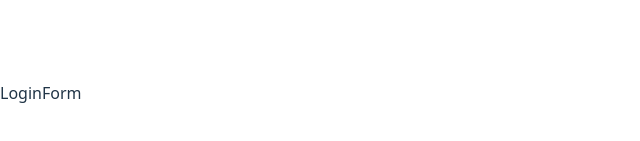
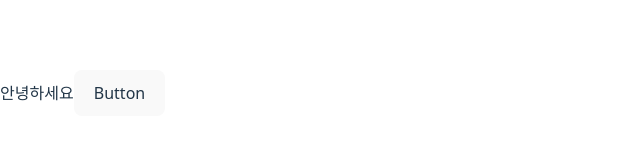
Before and after one commit to mirea-shin/MoodLog, a React (Vite) app in the folder client/: page / in a window 1280 px wide. Shown: the part 307-448 px from the top of the page, without its empty margins (0-640 px from the left). Built offline with nearby package versions, Linux system fonts and the light colour scheme.

Commit message:
Add shared form component template

```diff
--- a/client/src/auth/components/LoginForm.tsx
+++ b/client/src/auth/components/LoginForm.tsx
@@ -1,3 +1,15 @@
+import Form from '../../shared/components/form/Form';
+import Button from '../../shared/components/form/Button';
+
 export default function LoginForm() {
-  return <div>LoginForm</div>;
+  const handleLogin = () => {
+    console.log('submit login');
+  };
+
+  return (
+    <Form onSubmit={handleLogin}>
+      안녕하세요
+      <Button type="submit" />
+    </Form>
+  );
 }
--- /dev/null
+++ b/client/src/shared/components/form/Button.tsx
@@ -0,0 +1,7 @@
+interface ButtonProps {
+  type: 'submit';
+}
+
+export default function Button({ type }: ButtonProps) {
+  return <button type={type}>Button</button>;
+}
--- /dev/null
+++ b/client/src/shared/components/form/Form.tsx
@@ -0,0 +1,17 @@
+interface FormProps {
+  children: React.ReactNode;
+  onSubmit: () => void;
+}
+
+export default function Form({ children, onSubmit }: FormProps) {
+  return (
+    <form
+      onSubmit={(e) => {
+        e.preventDefault();
+        onSubmit();
+      }}
+    >
+      {children}
+    </form>
+  );
+}
--- /dev/null
+++ b/client/src/shared/components/form/Input.tsx
@@ -0,0 +1,5 @@
+import React from 'react';
+
+export default function Input() {
+  return <div>Input</div>;
+}
```
